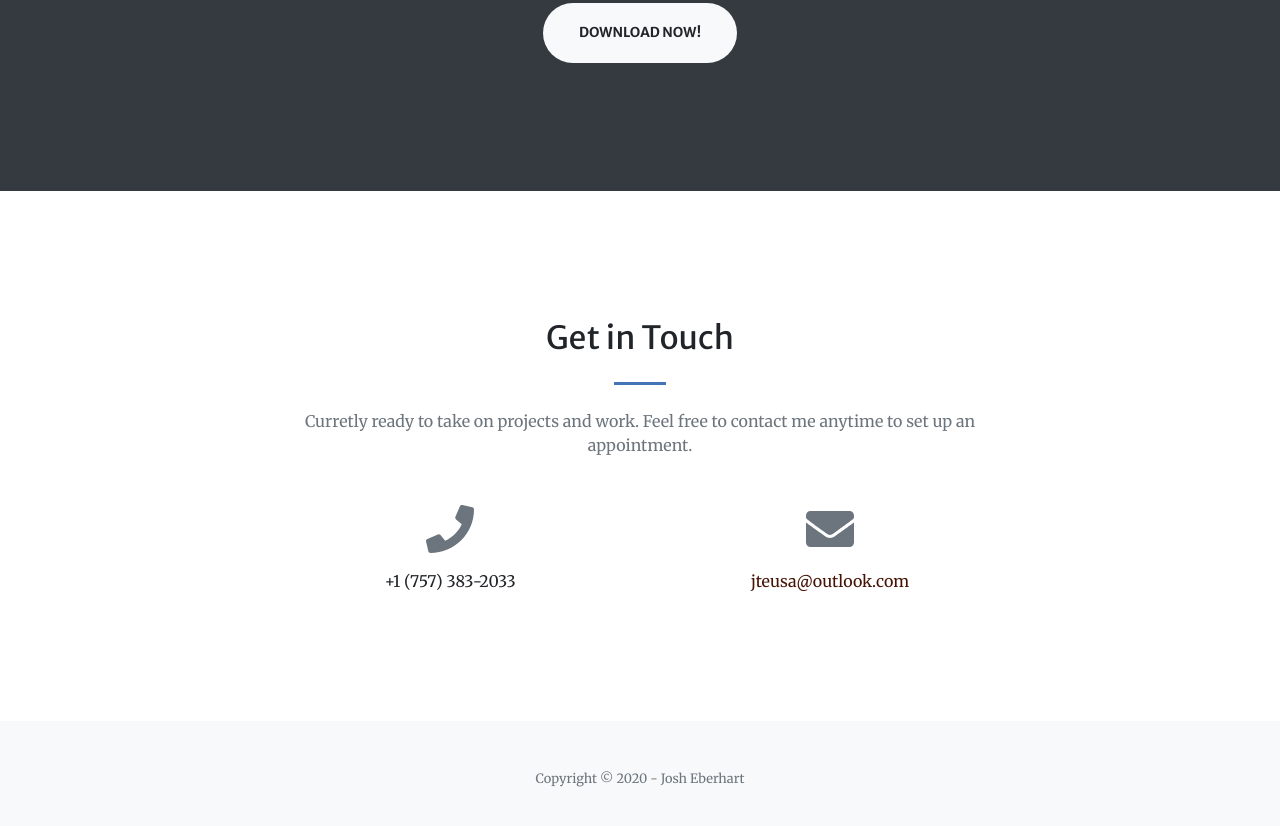
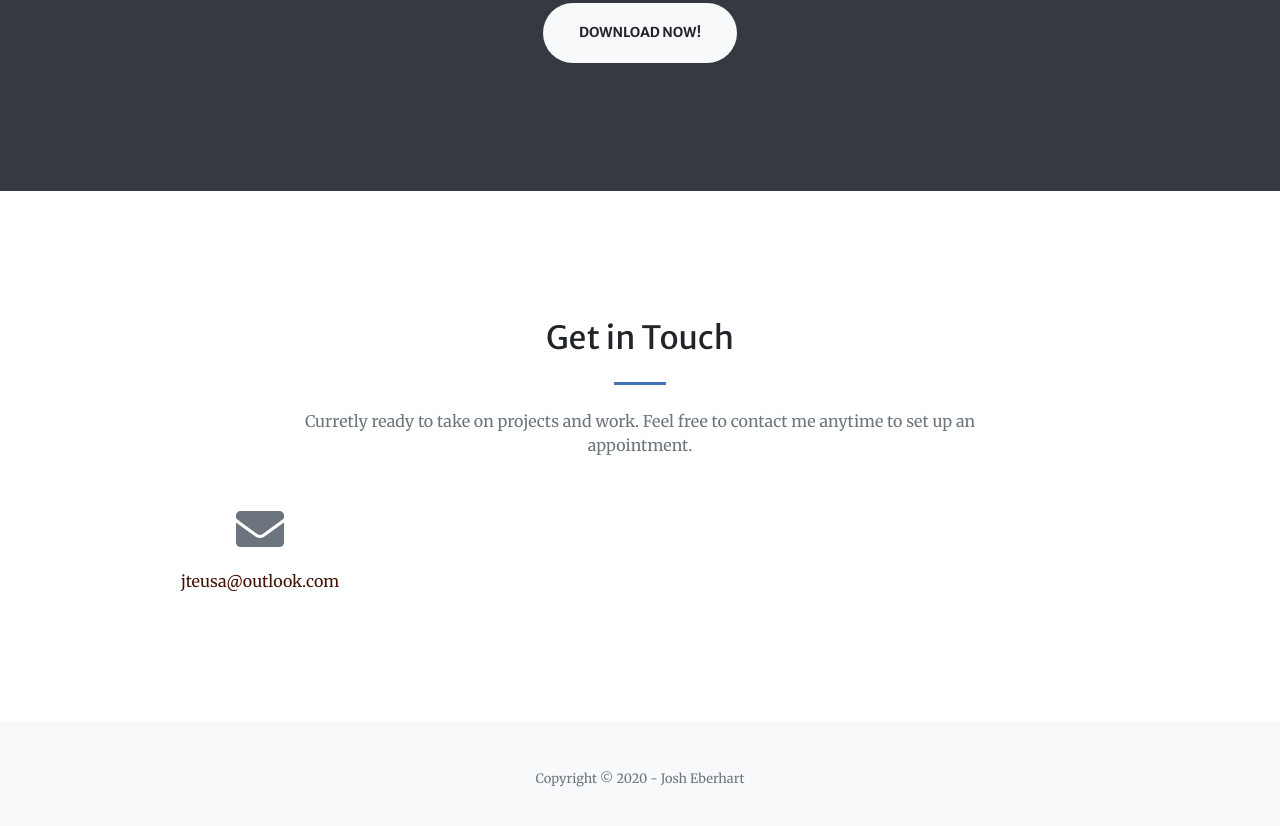
Before and after one commit to gr4vty/portfolio, a plain HTML site: page index.html in a window 1280 px wide. Shown: the part 3926-4752 px from the top of the page. Drawn offline with nearby package versions, Linux system fonts and the light colour scheme.

Commit message:
Update index.html
Removed

```diff
--- a/index.html
+++ b/index.html
@@ -224,10 +224,7 @@
                     </div>
                 </div>
                 <div class="row">
-                    <div class="col-lg-4 ml-auto text-center mb-5 mb-lg-0">
-                        <i class="fas fa-phone fa-3x mb-3 text-muted"></i>
-                        <div>+1 (757) 383-2033</div>
-                    </div>
+
                     <div class="col-lg-4 mr-auto text-center">
                         <i class="fas fa-envelope fa-3x mb-3 text-muted"></i>
                         <!-- Make sure to change the email address in BOTH the anchor text and the link target below!-->
```
